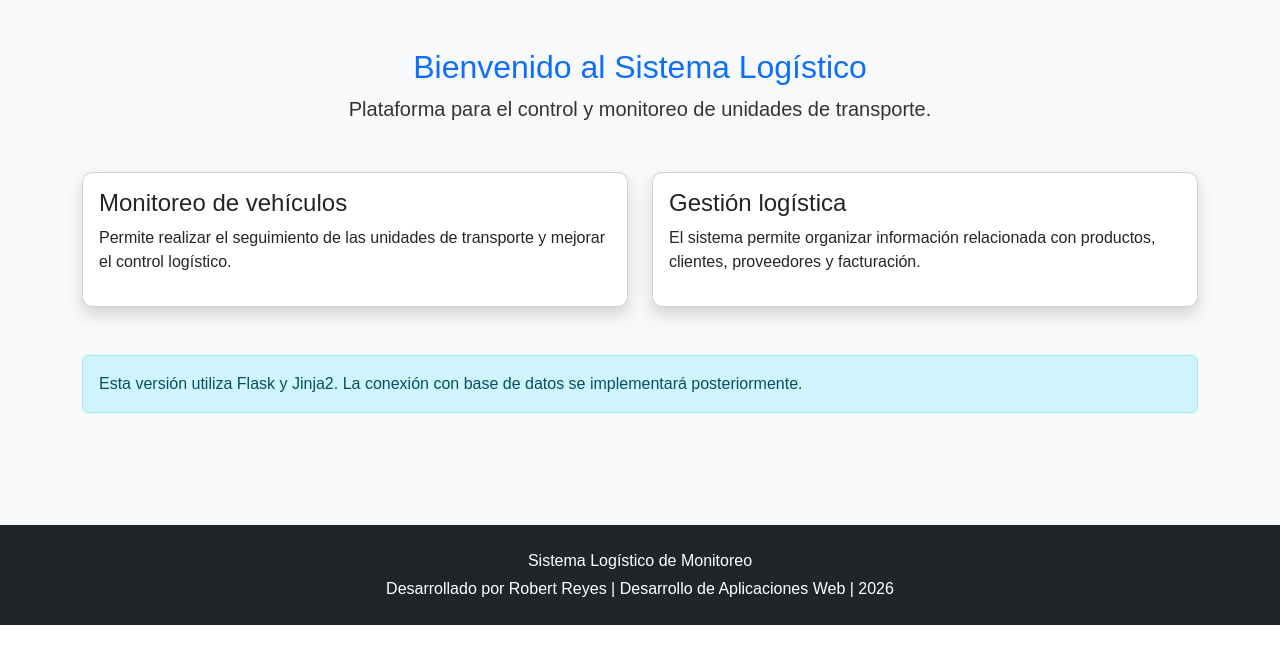
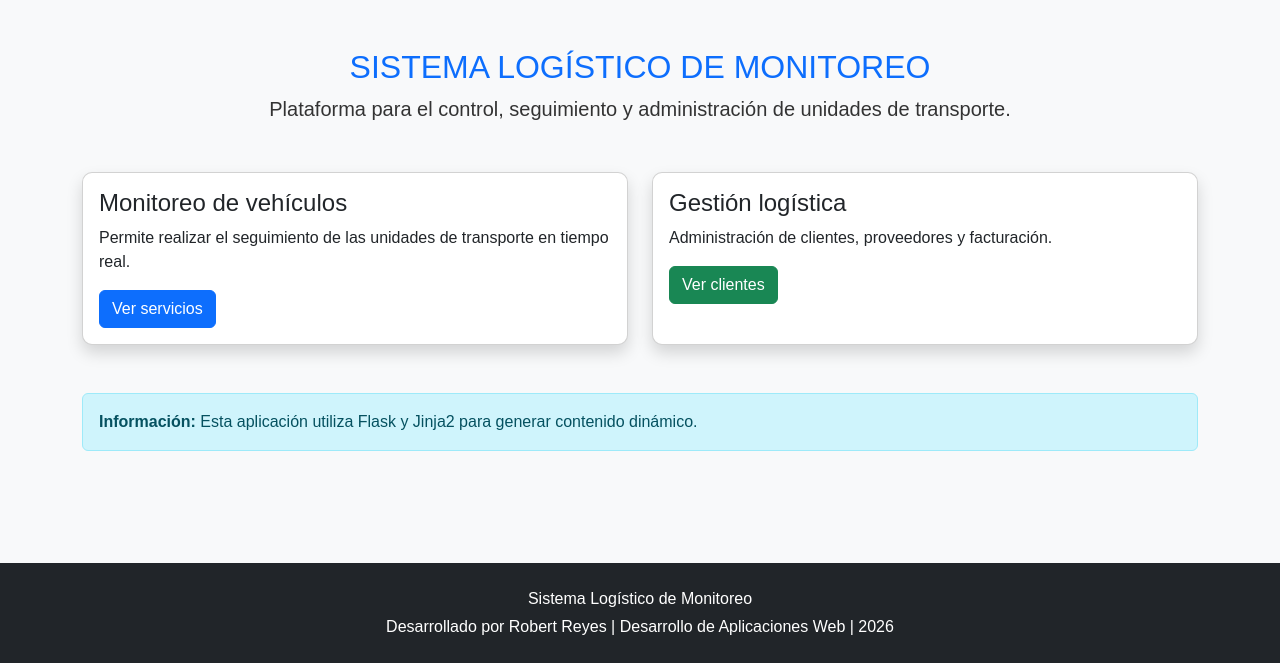
Before and after one commit to RobertReyes-UEA/2026-DESARROLLO-DE-APLICACIONES-WEB, a Flask app: page / in a window 1280 px wide. Shown: the part 200-863 px from the top of the page. Before the commit the page ends 825 px from the top, so only its background shows below. Run offline with Flask 3, Linux system fonts and the light colour scheme.

Commit message:
Revise content and add action buttons in index.html
Updated welcome message and system description. Added buttons for services and clients.

```diff
--- a/templates/index.html
+++ b/templates/index.html
@@ -4,18 +4,20 @@
 Inicio - Sistema Logístico
 {% endblock %}
 
+
 {% block content %}
 
 <div class="text-center mb-5">
 
     <h2 class="text-primary">
-        Bienvenido al Sistema Logístico
+
+        {{ nombre_sistema|upper }}
+
     </h2>
 
     <p class="lead">
 
-        Plataforma para el control y monitoreo
-        de unidades de transporte.
+        {{ descripcion }}
 
     </p>
 
@@ -23,6 +25,7 @@ Inicio - Sistema Logístico
 
 
 <div class="row">
+
 
     <div class="col-md-6 mb-4">
 
@@ -38,9 +41,17 @@ Inicio - Sistema Logístico
 
                     Permite realizar el seguimiento
                     de las unidades de transporte
-                    y mejorar el control logístico.
+                    en tiempo real.
 
                 </p>
+
+                <a
+                    href="{{ url_for('productos') }}"
+                    class="btn btn-primary">
+
+                    Ver servicios
+
+                </a>
 
             </div>
 
@@ -61,12 +72,18 @@ Inicio - Sistema Logístico
 
                 <p>
 
-                    El sistema permite organizar
-                    información relacionada con
-                    productos, clientes, proveedores
-                    y facturación.
+                    Administración de clientes,
+                    proveedores y facturación.
 
                 </p>
+
+                <a
+                    href="{{ url_for('clientes') }}"
+                    class="btn btn-success">
+
+                    Ver clientes
+
+                </a>
 
             </div>
 
@@ -74,15 +91,18 @@ Inicio - Sistema Logístico
 
     </div>
 
+
 </div>
 
 
 <div class="alert alert-info mt-4">
 
-    Esta versión utiliza Flask y Jinja2.
-    La conexión con base de datos se implementará
-    posteriormente.
+    <strong>Información:</strong>
+
+    Esta aplicación utiliza Flask y Jinja2
+    para generar contenido dinámico.
 
 </div>
 
+
 {% endblock %}
```
